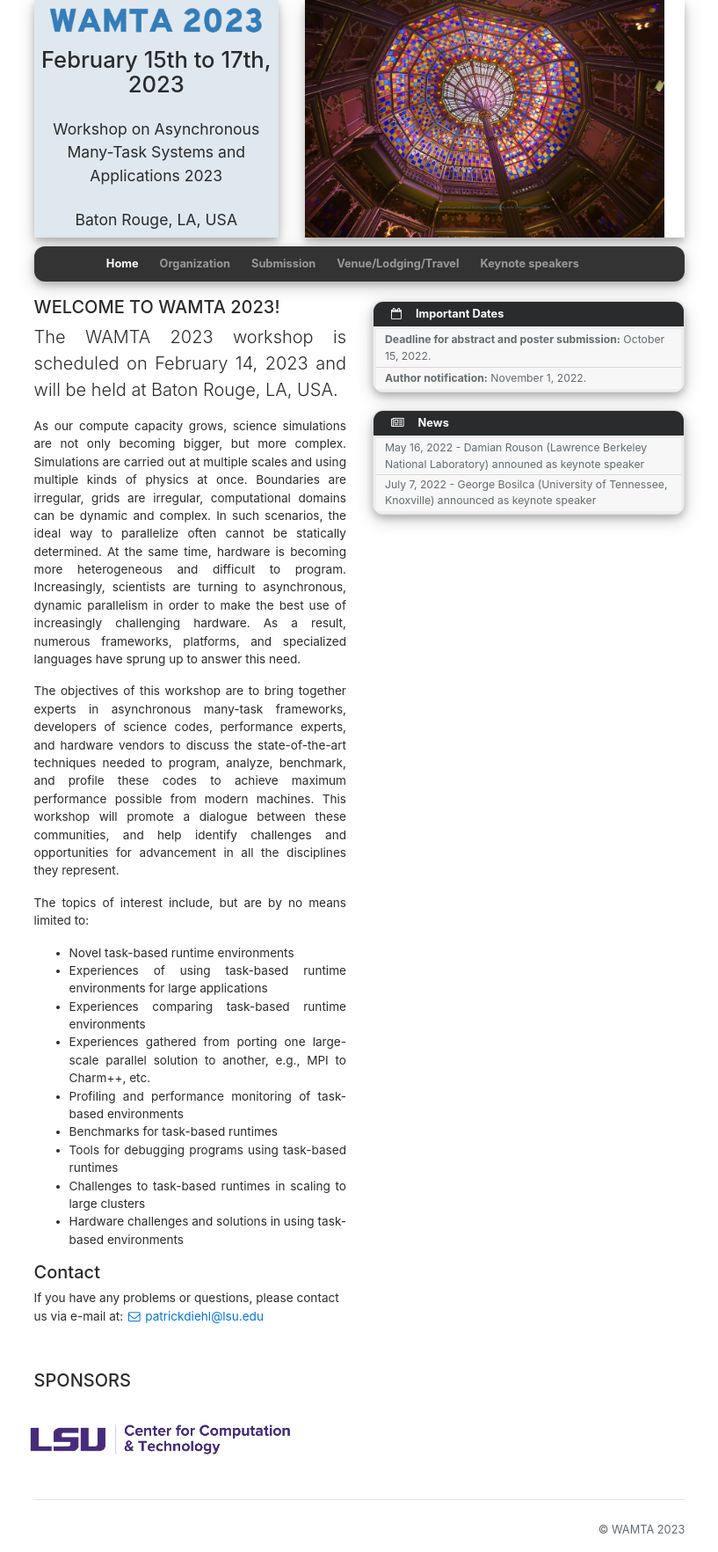
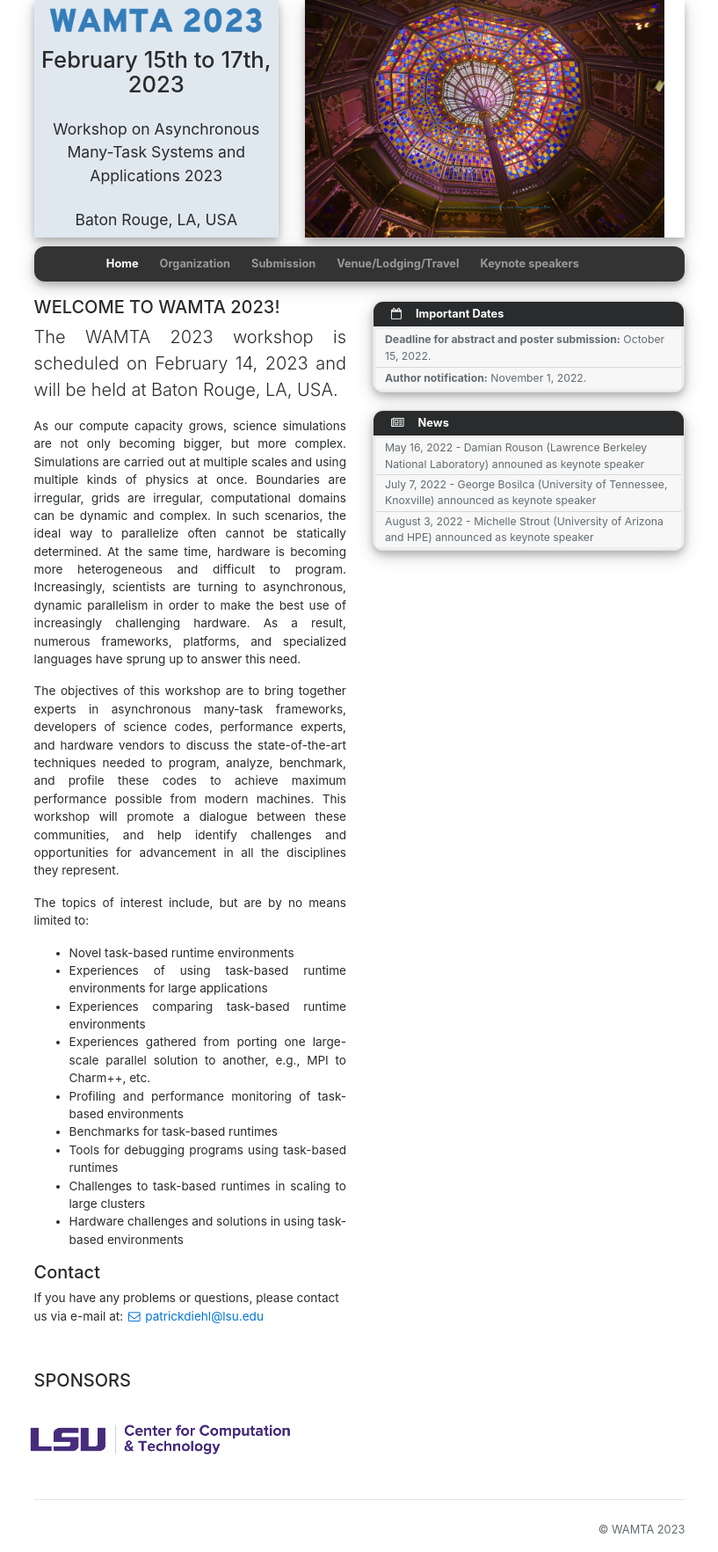
Before and after one commit to wamta26/WAMTA26.github.io, a Jekyll site: the page built from index.md, in a window 1280 px wide. Shown: the whole page at 88% size, without its empty margins (231-1048 px from the left). Built offline with Jekyll 4.4.1, drawn with Linux system fonts in a browser that asks for light colours; nearby versions of some CDN libraries.

Commit message:
Update news

```diff
--- a/_data/conference.yml
+++ b/_data/conference.yml
@@ -84,6 +84,8 @@ news:
     text: Damian Rouson (Lawrence Berkeley National Laboratory) announed as keynote speaker
   - date: 2022-07-07
     text: George Bosilca (University of Tennessee, Knoxville) announced as keynote speaker
+  - date: 2022-08-03
+    text: Michelle Strout (University of Arizona and HPE) announced as keynote speaker
 sponsors:
   - name: CCT
     logo_path: ./assets/images/sponsors/cct.png
```
